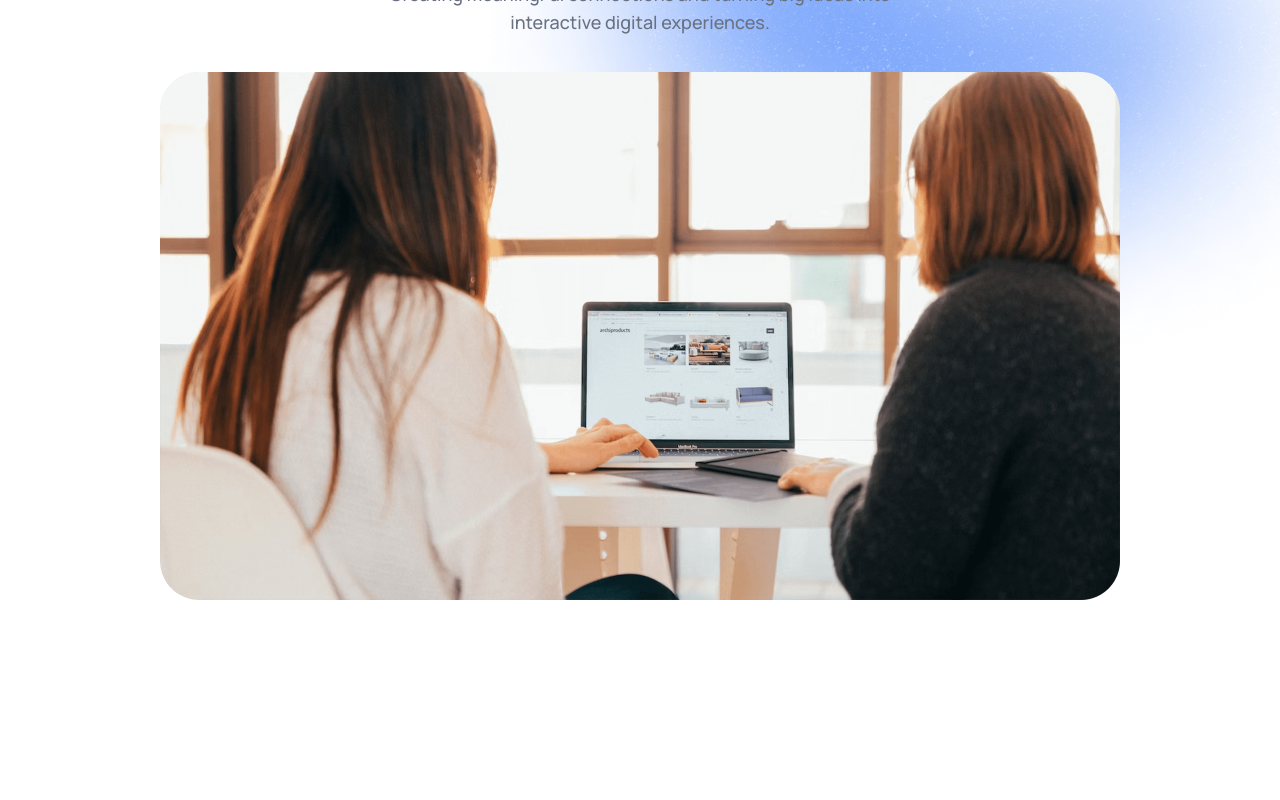
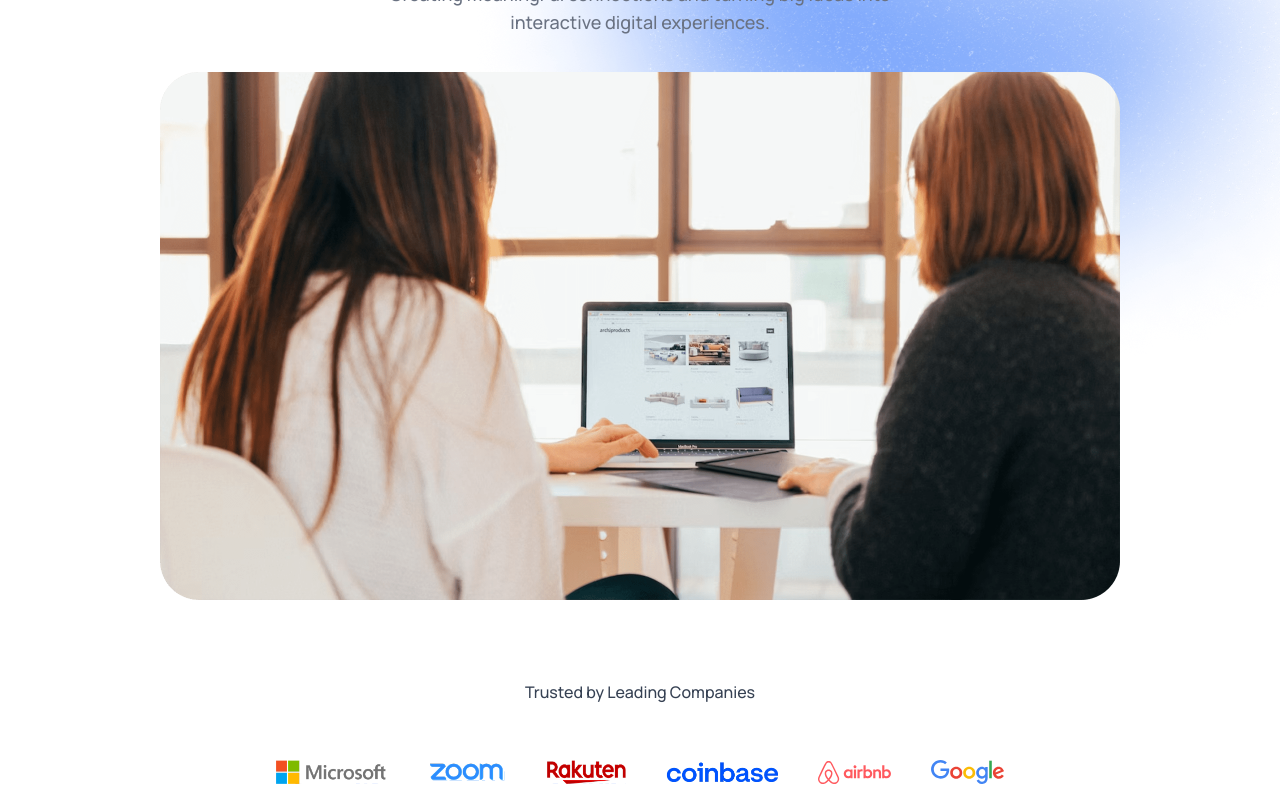
Before and after one commit to Hard1stf/Hyper.AI, a React (Vite) app: page / in a window 1280 px wide. Shown: the part 447-1247 px from the top of the page. Before the commit the page ends 1127 px from the top, so only its background shows below. Built offline with nearby package versions, Linux system fonts and the light colour scheme.

Commit message:
feat: add TrustedBy section to showcase our trusted company logos

```diff
--- a/src/App.jsx
+++ b/src/App.jsx
@@ -1,6 +1,7 @@
 import { useState } from 'react';
 import Navbar from './components/Navbar';
 import Hero from './sections/Hero';
+import TrustedBy from './sections/TrustedBy';
 
 const App = () => {
   const [theme, setTheme] = useState(
@@ -11,6 +12,7 @@ const App = () => {
       <div className="dark:bg-black relative">
         <Navbar theme={theme} setTheme={setTheme} />
         <Hero />
+        <TrustedBy />
       </div>
     </>
   );
--- /dev/null
+++ b/src/sections/TrustedBy.jsx
@@ -0,0 +1,24 @@
+import { company_logos } from '../assets/assets';
+
+const TrustedBy = () => {
+  return (
+    <>
+      <section className="flex flex-col items-center px-4 sm:px-12 lg:px-24 xl:px-40 gap-10 text-gray-700 dark:text-white/80">
+        <h3 className="font-semibold">Trusted by Leading Companies</h3>
+
+        <div className="flex items-center justify-center flex-wrap gap-10 m-4">
+          {company_logos.map((logo, i) => (
+            <img
+              key={i}
+              src={logo}
+              alt="logo"
+              className="max-h-5 sm:max-h-6 dark:drop-shadow-xl"
+            />
+          ))}
+        </div>
+      </section>
+    </>
+  );
+};
+
+export default TrustedBy;
```
